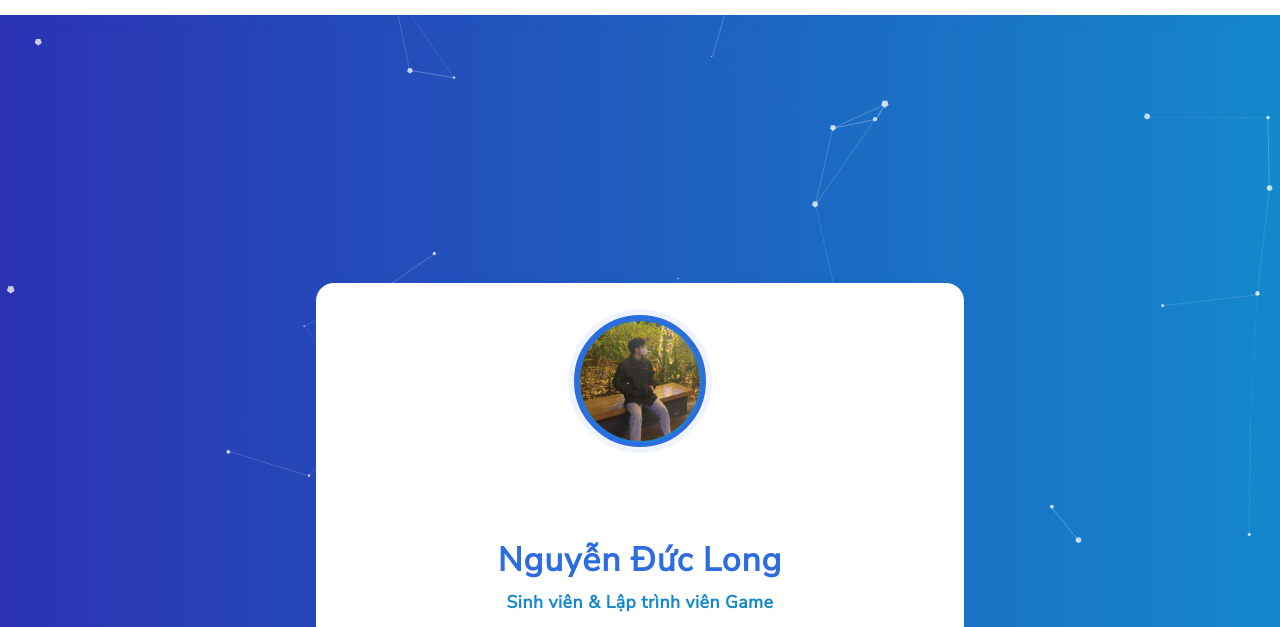
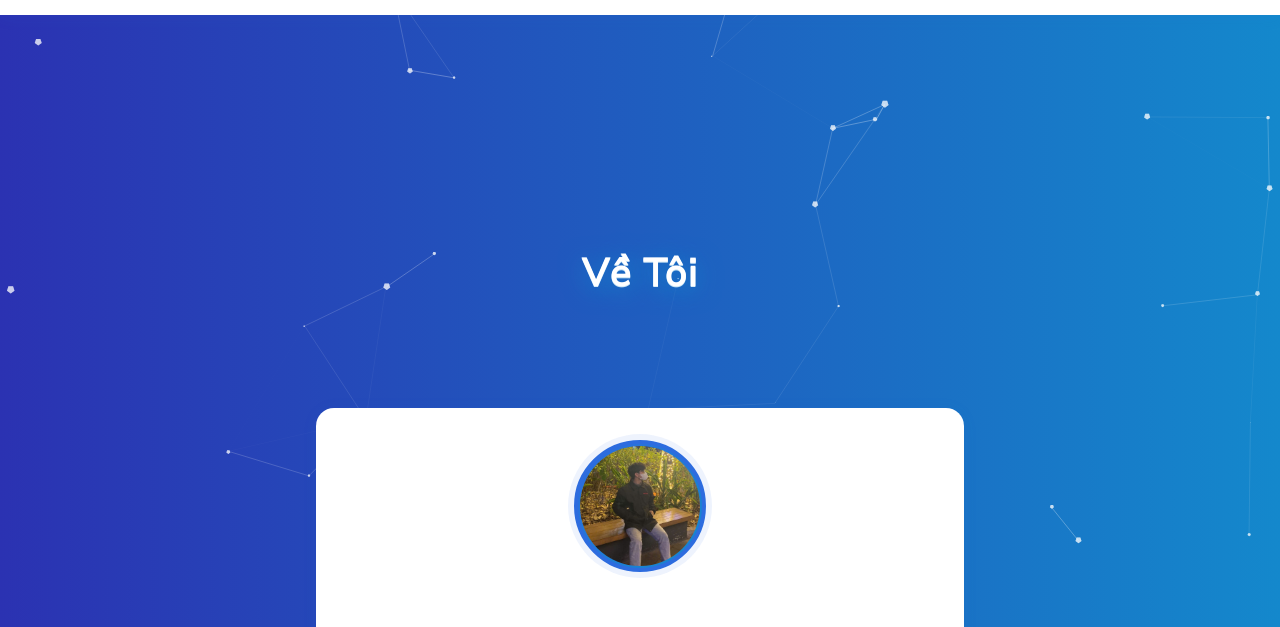
Before and after one commit to ducklong0210/ducklong0210.github.io, a plain HTML site: page index.html in a window 1280 px wide. Shown: the part 95-722 px from the top of the page. Drawn offline with nearby package versions, Linux system fonts and the light colour scheme.

Commit message:
Update index.html

```diff
--- a/index.html
+++ b/index.html
@@ -39,12 +39,13 @@
     <main>
       <!-- About Section -->
       <section id="about" class="section">
+        <h2 class="section-title">Về Tôi</h2>
         <div class="user-details modern-intro animated-fadein">
           <div class="intro-avatar">
             <img src="./assets/img/jpg/avt-me.jpg" alt="Nguyễn Đức Long" />
           </div>
           <h1 class="intro-title">Nguyễn Đức Long</h1>
-          <div class="intro-role">Sinh viên & Lập trình viên Game</div>
+          <div class="intro-role">Sinh viên & Lập trình viên về Game</div>
           <p class="intro-desc">
             Tôi là sinh viên tại Học viện Nông nghiệp Việt Nam, chuyên ngành Công nghệ Phần mềm.<br>
             Đam mê lập trình, đặc biệt là phát triển game và trải nghiệm người dùng.<br>
```
